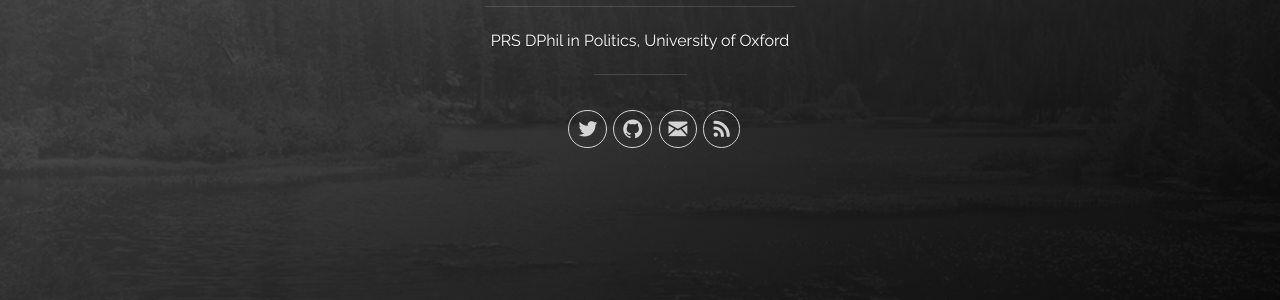
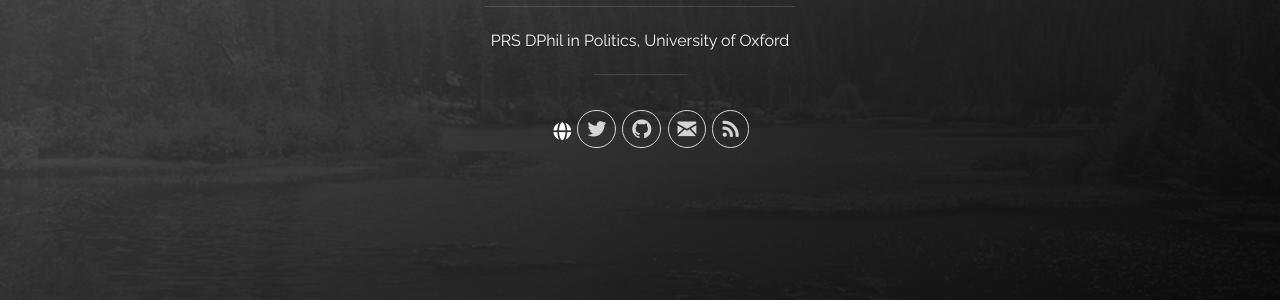
Before and after one commit to bgonzalezbustamante/bgonzalezbustamante.com, a Jekyll site: the page built from index.html, in a window 1280 px wide. Shown: the part 491-791 px from the top of the page. Built offline with Jekyll 4.4.1, drawn with Linux system fonts in a browser that asks for light colours; nearby versions of some CDN libraries; library files that are not in the unit come from our copies; the list of posts is cut into pages by our own code.

Commit message:
Update head.html

```diff
--- a/_includes/head.html
+++ b/_includes/head.html
@@ -51,4 +51,6 @@
   <link rel="stylesheet" href="{{ site.baseurl }}/css/main.css?{{site.time | date: '%s%N'}}">
   <link rel="canonical" href="{% if page.canonical %}{{ page.canonical }}{% else %}{{ page.url | replace:'index.html','' | prepend: site.baseurl | prepend: site.url }}{% endif %}">
   <link rel="alternate" type="application/rss+xml" title="{{ site.title }}" href="{{ site.baseurl }}/feed.xml">
+
+  <link href="/css/all.css" rel="stylesheet">
 </head>
```
